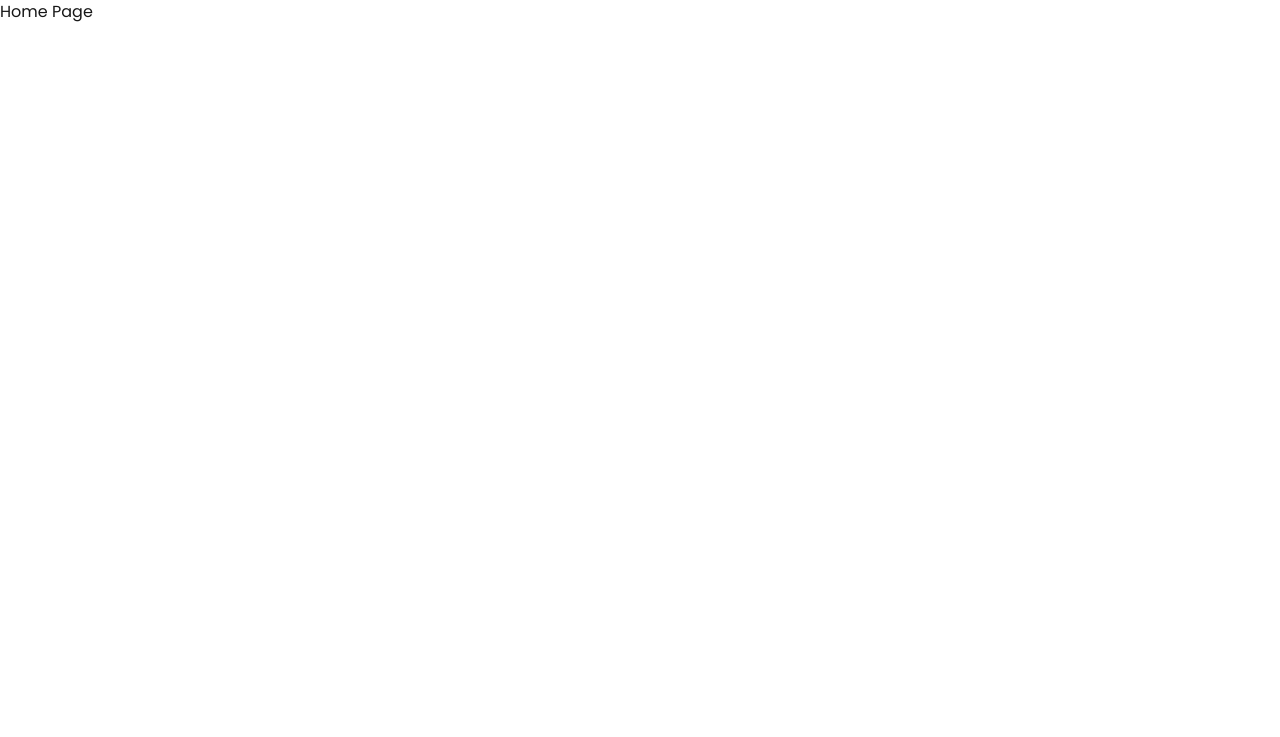
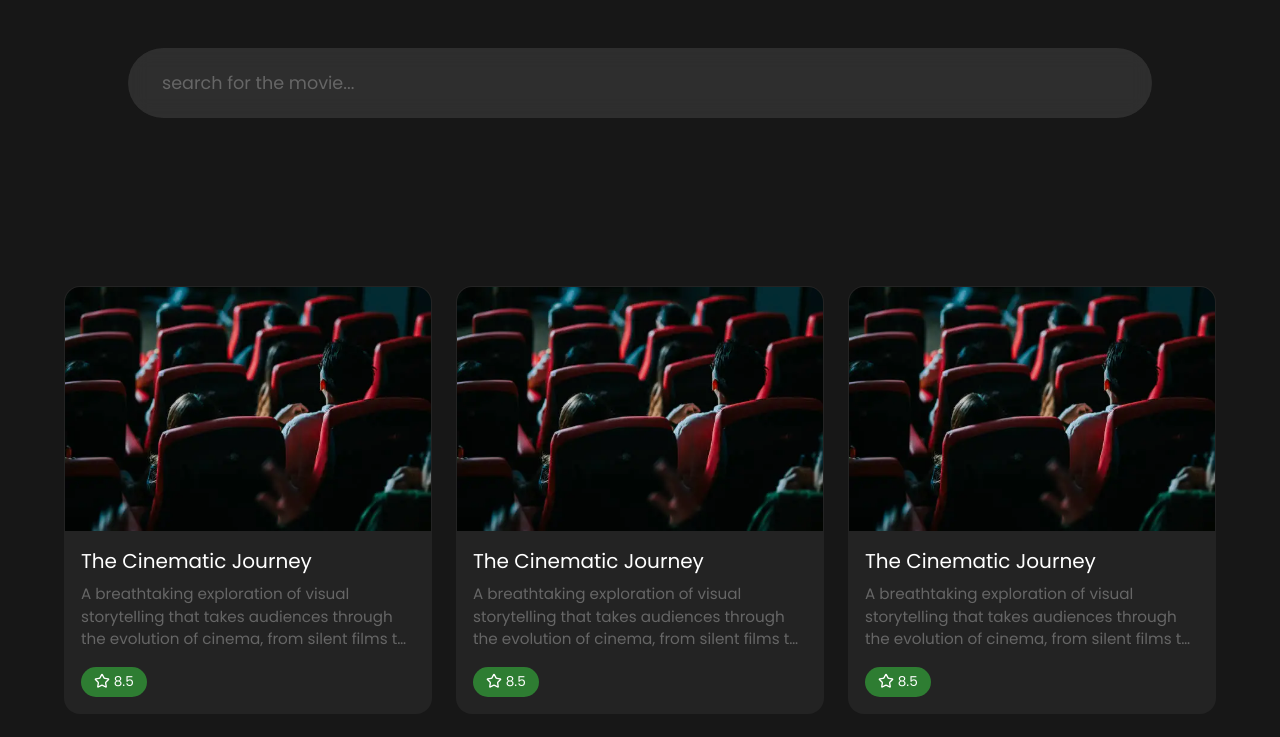
Before and after one commit to Brian-mula/movie-db, a Next.js app: page / in a window 1280 px wide. Shown: the top 737 px of the page. Built offline with nearby package versions, Linux system fonts and the light colour scheme.

Commit message:
Chore:Prepare movie list layout

```diff
--- /dev/null
+++ b/src/app/(home)/layout.tsx
@@ -0,0 +1,9 @@
+function HomeLayout({ children }: { children: React.ReactNode }) {
+    return (
+        <div className="drawer flex flex-col bg-neutral-900 bg-opacity-95 min-h-screen items-center justify-start pt-8 pb-16">
+            {children}
+        </div>
+    )
+}
+
+export default HomeLayout
--- /dev/null
+++ b/src/app/(home)/page.tsx
@@ -0,0 +1,21 @@
+import MovieList from "@/components/movies/movie-list";
+
+function HomePage() {
+  return (
+    <>
+      <div className="w-full px-4 md:px-8 lg:px-24 xl:px-32 2xl:px-[30rem] py-4  flex justify-center items-center">
+        <input
+          className={`w-full px-8 py-5 bg-[rgba(247,247,247,0.1)] border-2 border-transparent rounded-[50px] text-white text-[1.1rem] transition-all duration-300 ease-in-out backdrop-blur-[10px] placeholder:text-[#666666] focus:outline-none focus:bg-[rgba(247,247,247,0.15)] focus:border-[#2E7D32] focus:shadow-[0_0_0_4px_rgba(46,125,50,0.1)]`}
+          id="search"
+          type="text"
+          placeholder="search for the movie..."
+        />
+      </div>
+      <div className="w-full px-4 py-12 md:py-24 lg:py-16 xl:py-24 md:px-8 lg:px-12 xl:px-16 2xl:px-[30rem]  flex justify-center items-center">
+       <MovieList />
+      </div>
+    </>
+  );
+}
+
+export default HomePage;
--- a/src/app/globals.css
+++ b/src/app/globals.css
@@ -37,21 +37,23 @@
 }
 
 :root {
-  --background: #ffffff;
-  --foreground: #171717;
+  --foreground: #ffffff;
+  --background: #171717;
+
 }
 
 @theme inline {
   --color-background: var(--background);
   --color-foreground: var(--foreground);
+  --color-dark:#171717
   --font-sans: var(--font-geist-sans);
   --font-mono: var(--font-geist-mono);
 }
 
 @media (prefers-color-scheme: dark) {
   :root {
-    --background: #ffffff;
-    --foreground: #171717;
+    --foreground: #ffffff;
+    --background: #171717;
   }
 }
 
--- a/src/app/page.tsx
+++ /dev/null
@@ -1,9 +0,0 @@
-function HomePage() {
-  return (
-    <div>
-      Home Page
-    </div>
-  )
-}
-
-export default HomePage
--- a/src/components/auth/authentication-form.tsx
+++ b/src/components/auth/authentication-form.tsx
@@ -1,10 +1,9 @@
 "use client";
-
 
 import Link from "next/link";
 import { useEffect, useState } from "react";
 
-function AuthenticationForm({pageType}:{pageType:"login" | "register"}) {
+function AuthenticationForm({ pageType }: { pageType: "login" | "register" }) {
   const [email, setEmail] = useState("");
   const [password, setPassword] = useState("");
   const [username, setUsername] = useState("");
@@ -43,7 +42,7 @@ function AuthenticationForm({pageType}:{pageType:"login" | "register"}) {
   const handleUsernameChange = (e: React.ChangeEvent<HTMLInputElement>) => {
     setUsername(e.target.value);
     // Reset error state on change
-            }
+  };
 
   const handleSubmit = async () => {
     // Validate email
@@ -68,8 +67,6 @@ function AuthenticationForm({pageType}:{pageType:"login" | "register"}) {
       email,
       password,
     };
-
-
   };
   return (
     <div className="w-full max-w-md">
@@ -84,13 +81,12 @@ function AuthenticationForm({pageType}:{pageType:"login" | "register"}) {
         <h1 className="py-4 font-bold text-2xl text-accent text-center">
           {pageType === "login" ? "Login to your account" : "Create an account"}
         </h1>
-          <p className="pb-8 text-center">
+        <p className="pb-8 text-center text-[#171717]">
           {pageType === "login"
             ? "Welcome back! Please enter your details."
             : "Join us today! Please enter your details."}
         </p>
-        {
-            pageType === "register" && (
+        {pageType === "register" && (
           <div className="mb-4">
             <label
               className="block text-primary-content text-sm font-medium mb-2"
@@ -101,16 +97,15 @@ function AuthenticationForm({pageType}:{pageType:"login" | "register"}) {
             <input
               value={username}
               onChange={handleUsernameChange}
-                  className={`shadow appearance-none border ${
-                    usernameError ? "border-red-500" : "border-accent"
-                  }  w-full py-3 rounded-lg px-3 text-dark leading-tight focus:outline-none focus:shadow-outline`}
+              className={`shadow appearance-none border-2 transition-all duration-300 ease-in-out backdrop-blur-[10px] ${
+                usernameError ? "border-red-500" : "border-transparent"
+              }  w-full py-3 rounded-lg px-3 text-background leading-tight focus:outline-none focus:shadow-outline focus:border-[#2E7D32] focus:shadow-[0_0_0_4px_rgba(46,125,50,0.1)] placeholder:text-primary-content/50  `}
               id="username"
               type="text"
               placeholder="e.g John"
             />
           </div>
-            )
-        }
+        )}
         <div className="mb-4">
           <label
             className="block text-primary-content text-sm font-medium mb-2"
@@ -121,9 +116,9 @@ function AuthenticationForm({pageType}:{pageType:"login" | "register"}) {
           <input
             value={email}
             onChange={handleEmailChange}
-              className={`shadow appearance-none border ${
-                emailError ? "border-red-500" : "border-accent"
-              }  w-full py-3 rounded-lg px-3 text-dark leading-tight focus:outline-none focus:shadow-outline`}
+            className={`shadow appearance-none border-2 transition-all duration-300 ease-in-out backdrop-blur-[10px] ${
+              emailError ? "border-red-500" : "border-transparent"
+            }  w-full py-3 rounded-lg px-3 text-background leading-tight focus:outline-none focus:shadow-outline focus:border-[#2E7D32] focus:shadow-[0_0_0_4px_rgba(46,125,50,0.1)] placeholder:text-primary-content/50 `}
             id="email"
             type="email"
             placeholder="abc@gmail.com"
@@ -144,7 +139,7 @@ function AuthenticationForm({pageType}:{pageType:"login" | "register"}) {
             <input
               value={password}
               onChange={handlePasswordChange}
-                className=" appearance-none  rounded w-[96%] py-3 h-full flex-grow px-3 text-dark  leading-tight focus:outline-none focus:shadow-outline "
+              className=" appearance-none  rounded w-[96%] py-3 h-full flex-grow px-3 text-background  leading-tight focus:outline-none focus:shadow-outline "
               id="password"
               type={isPasswordVisible ? "text" : "password"}
               placeholder="*****"
@@ -168,16 +163,14 @@ function AuthenticationForm({pageType}:{pageType:"login" | "register"}) {
               Remember Me
             </label>
           </div>
-            {
-                pageType === "login" && (
+          {pageType === "login" && (
             <a
               className="inline-block align-baseline font-bold text-sm text-accent hover:text-accent"
               href="#"
             >
               Forgot Password?
             </a>
-                )
-            }
+          )}
         </div>
         <div className="mt-6 w-full">
           <button
@@ -186,7 +179,9 @@ function AuthenticationForm({pageType}:{pageType:"login" | "register"}) {
             className="p-4 flex cursor-pointer space-x-2 items-center justify-center bg-[#114243] w-full rounded-lg text-success-content font-bold"
           >
             <span>🔒</span>
-                <span>{ pageType == 'login' ? 'Sign In Securely': 'Sign Up Securely'}</span>
+            <span>
+              {pageType == "login" ? "Sign In Securely" : "Sign Up Securely"}
+            </span>
           </button>
         </div>
         <div className="mt-6 text-center">
@@ -194,16 +189,20 @@ function AuthenticationForm({pageType}:{pageType:"login" | "register"}) {
             className="inline-block align-baseline font-normal text-sm text-primary-content hover:text-accent"
             href={`${pageType === "login" ? "/register" : "/login"}`}
           >
-             {pageType === 'login' ? " Don't have an account?" : "Already have an account"} <span className="text-accent">{ pageType === 'login' ? "Register here":"Login here"}</span>
+            {pageType === "login"
+              ? " Don't have an account?"
+              : "Already have an account"}{" "}
+            <span className="text-accent">
+              {pageType === "login" ? "Register here" : "Login here"}
+            </span>
           </Link>
-
         </div>
       </form>
       <p className="text-center text-gray-500 text-xs">
         &copy;2025 movie app corp. All rights reserved.
       </p>
     </div>
-    )
+  );
 }
 
-export default AuthenticationForm
+export default AuthenticationForm;
--- /dev/null
+++ b/src/components/movies/movie-card.tsx
@@ -0,0 +1,33 @@
+import { Star } from "lucide-react";
+import Image from "next/image";
+
+function MovieCard() {
+  return (
+    <div className="bg-[rgba(247,247,247,0.05)] rounded-[16px] overflow-hidden transition-all duration-400 ease-in-out cursor-pointer border border-transparent hover:-translate-y-2 hover:bg-[rgba(247,247,247,0.1)] hover:border-[#2E7D32] hover:shadow-[0_20px_40px_rgba(46,125,50,0.2)]">
+      <Image
+        src="/images/movie.webp"
+        alt="Movie Poster"
+        width={400}
+        height={600}
+        className="w-full h-auto object-cover"
+      />
+      <div className="p-4 text-left">
+        <h1 className="text-success-content text-xl font-medium mb-2">
+          The Cinematic Journey
+        </h1>
+        <p className="text-primary-content text-[0.95rem] leading-[1.5] overflow-hidden line-clamp-3">
+          A breathtaking exploration of visual storytelling that takes audiences
+          through the evolution of cinema, from silent films to modern
+          masterpieces.
+        </p>
+
+        <div className="inline-block bg-[#2E7D32] text-white py-[0.3rem] px-[0.8rem] rounded-[20px] text-[0.85rem] font-medium mt-4">
+          <Star className="inline-block w-4 h-4 mr-1 mb-0.5" />
+          <span>8.5</span>
+        </div>
+      </div>
+    </div>
+  );
+}
+
+export default MovieCard;
--- /dev/null
+++ b/src/components/movies/movie-list.tsx
@@ -0,0 +1,16 @@
+import MovieCard from "./movie-card"
+
+function MovieList() {
+    return (
+        <div className="grid grid-cols-1 md:grid-cols-2 lg:grid-cols-3 gap-6 mt-8 py-6 ">
+            <MovieCard />
+            <MovieCard />
+            <MovieCard />
+            <MovieCard />
+            <MovieCard />
+            <MovieCard />
+        </div>
+    )
+}
+
+export default MovieList
```
Also changed, not shown: public/images/movie.webp (added). Lines whose indentation alone changed are shown as unchanged.
